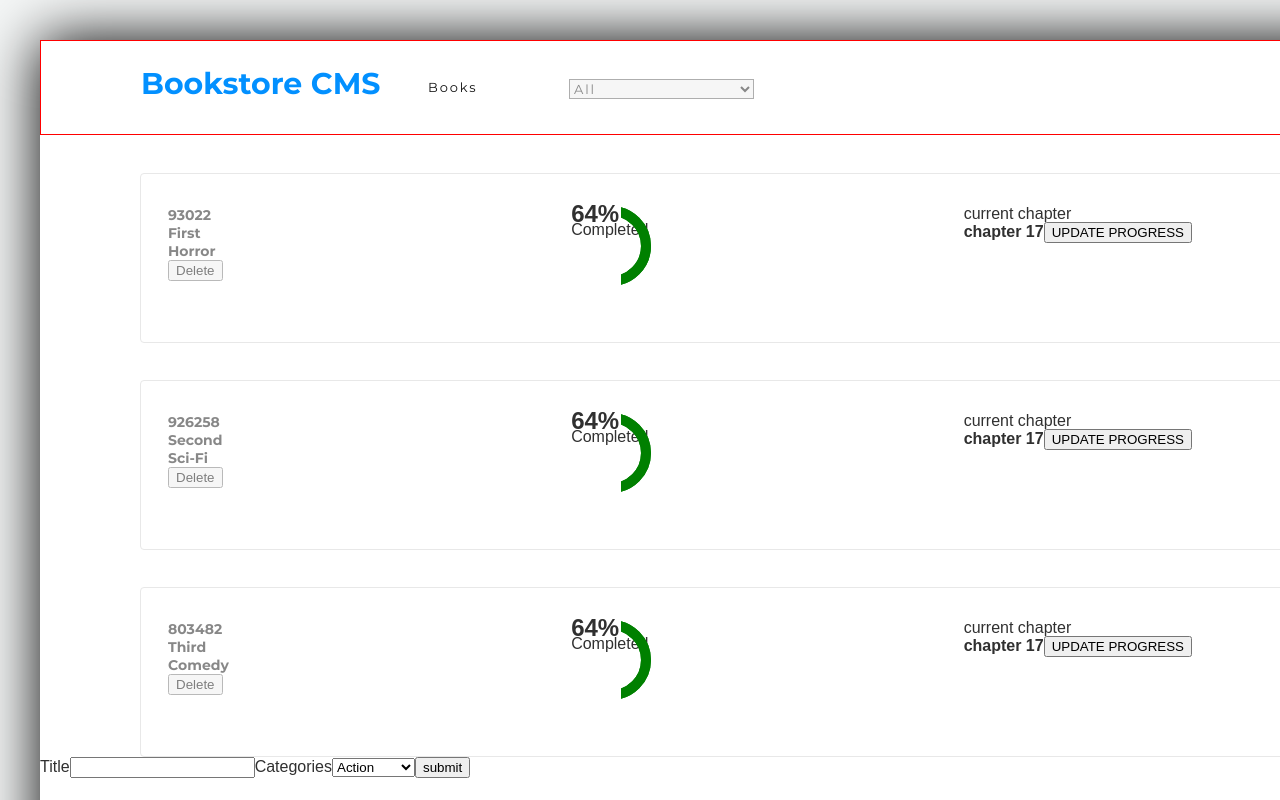
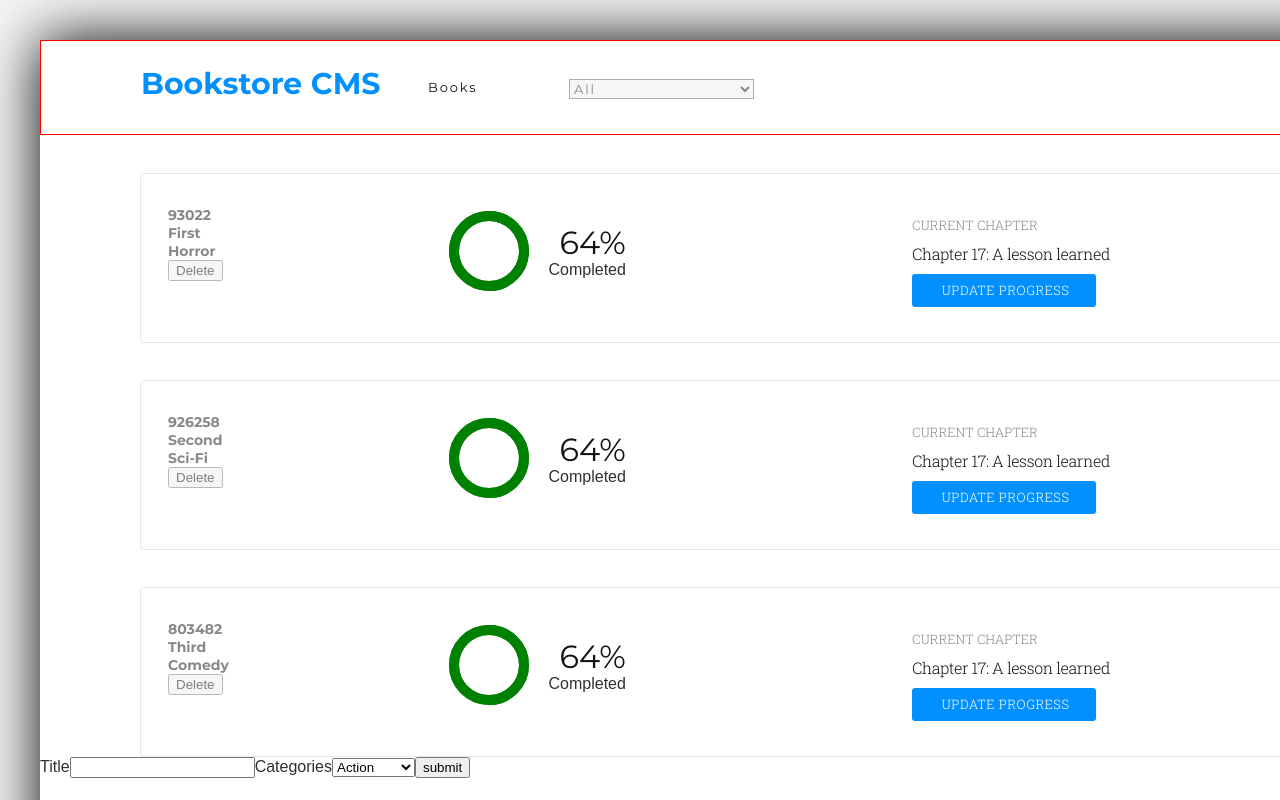
Before and after one commit to Psiale/react-redux-bookstore, a React (Create React App) app: page / in a window 1280 px wide. Shown: the top 800 px of the page. Built offline with nearby package versions, Linux system fonts and the light colour scheme.

Commit message:
Styled books components according to the provided style specifications

```diff
--- a/src/components/Book.js
+++ b/src/components/Book.js
@@ -19,20 +19,20 @@ const Book = ({ book, removeBook }) => {
           </div>
         </div>
       </div>
-      <div>
+      <div className={styles.progressInfoContainer}>
         <div className={styles.wrapper}>
           <div className={styles.circle} />
           <div className={styles.circle} />
         </div>
-        <div className="progress-info-container">
-          <h2>64%</h2>
+        <div className={styles.progressInfoChild}>
+          <h2 className={styles.percentComplete}>64%</h2>
           <p>Completed</p>
         </div>
       </div>
-      <div>
-        <p>current chapter</p>
-        <strong>chapter 17</strong>
-        <button type="button">UPDATE PROGRESS</button>
+      <div className={styles.bookCurrentState}>
+        <p className={styles.currentChapter}>current chapter</p>
+        <p className={styles.currentLesson}>Chapter 17: A lesson learned</p>
+        <button className={styles.rectangle2} type="button">UPDATE PROGRESS</button>
       </div>
     </div>
   );
--- a/src/components/Book.module.css
+++ b/src/components/Book.module.css
@@ -6,7 +6,6 @@
 .wrapper {
   width: 100px; /* Set the size of the progress bar */
   height: 100px;
-  position: absolute; /* Enable clipping */
   clip: rect(0, 100px, 100px, 50px); /* Hide half of the progress bar */
 }
 
@@ -16,7 +15,6 @@
   border: 10px solid green;
   border-radius: 50px;
   position: absolute;
-  clip-path: rect(0, 50, 100px, 0);
 }
 
 .bookContainer {
@@ -25,7 +23,7 @@
   margin: 37px 100px 0;
   border-radius: 4px;
   border: solid 1px #e8e8e8;
-  background-color: #ffffff;
+  background-color: #fff;
   display: flex;
   justify-content: space-between;
 }
@@ -45,5 +43,95 @@
   color: #121212;
 }
 
-/* working on the style of the book component, currently doing the first row
-book/info */
+.percentComplete {
+  width: 68px;
+  height: 39px;
+  margin: 1px 92px 0 11px;
+  font-family: 'Montserrat', sans-serif;
+  font-size: 32px;
+  font-weight: normal;
+  font-stretch: normal;
+  font-style: normal;
+  line-height: normal;
+  letter-spacing: normal;
+  color: #121212;
+}
+
+.Completed {
+  width: 80px;
+  height: 18px;
+  margin: 7px 79px 12px 12px;
+  opacity: 0.5;
+  font-family: 'Montserrat', sans-serif;
+  font-size: 14px;
+  font-weight: normal;
+  font-stretch: normal;
+  font-style: normal;
+  line-height: normal;
+  letter-spacing: normal;
+  color: #121212;
+}
+
+.progressInfoContainer {
+  display: flex;
+  align-items: center;
+  align-content: center;
+}
+
+.progressInfoChild {
+  display: flex;
+  flex-flow: column nowrap;
+  padding-bottom: 22px;
+}
+
+.bookCurrentState {
+  display: flex;
+  flex-flow: column;
+  align-items: flex-start;
+  justify-content: space-evenly;
+}
+
+.currentChapter {
+  width: 160px;
+  height: 18px;
+  opacity: 0.5;
+  font-family: 'Roboto Slab', sans-serif;
+  font-size: 13px;
+  font-stretch: normal;
+  font-style: normal;
+  line-height: normal;
+  letter-spacing: normal;
+  text-transform: uppercase;
+  color: #121212;
+}
+
+.currentLesson {
+  width: 280px;
+  height: 21px;
+  font-family: 'Roboto Slab', sans-serif;
+  font-size: 16px;
+  font-stretch: normal;
+  font-style: normal;
+  line-height: normal;
+  letter-spacing: -0.4px;
+  color: #121212;
+}
+
+.rectangle2 {
+  width: 184px;
+  height: 33px;
+  padding: 7px 19px 8px 22px;
+  border-radius: 3px;
+  background-color: #0290ff;
+  font-family: 'Roboto Slab', sans-serif;
+  font-size: 13px;
+  font-weight: 300;
+  font-stretch: normal;
+  font-style: normal;
+  line-height: normal;
+  letter-spacing: 0.5px;
+  outline: none;
+  border: none;
+  text-align: center;
+  color: #fff;
+}
```
Also changed, not shown: 1 other file (tests, documents, lock files or other folders).
